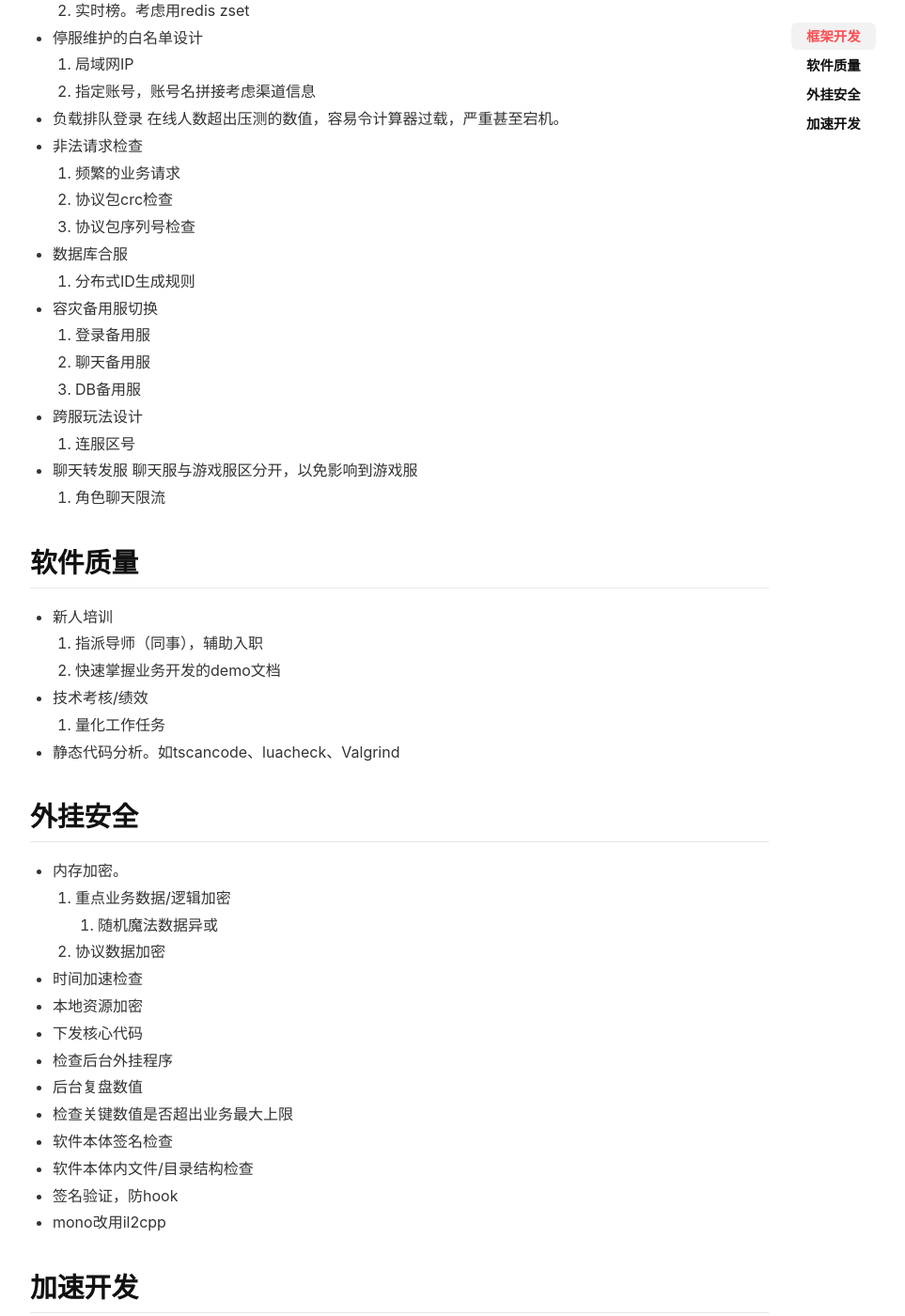
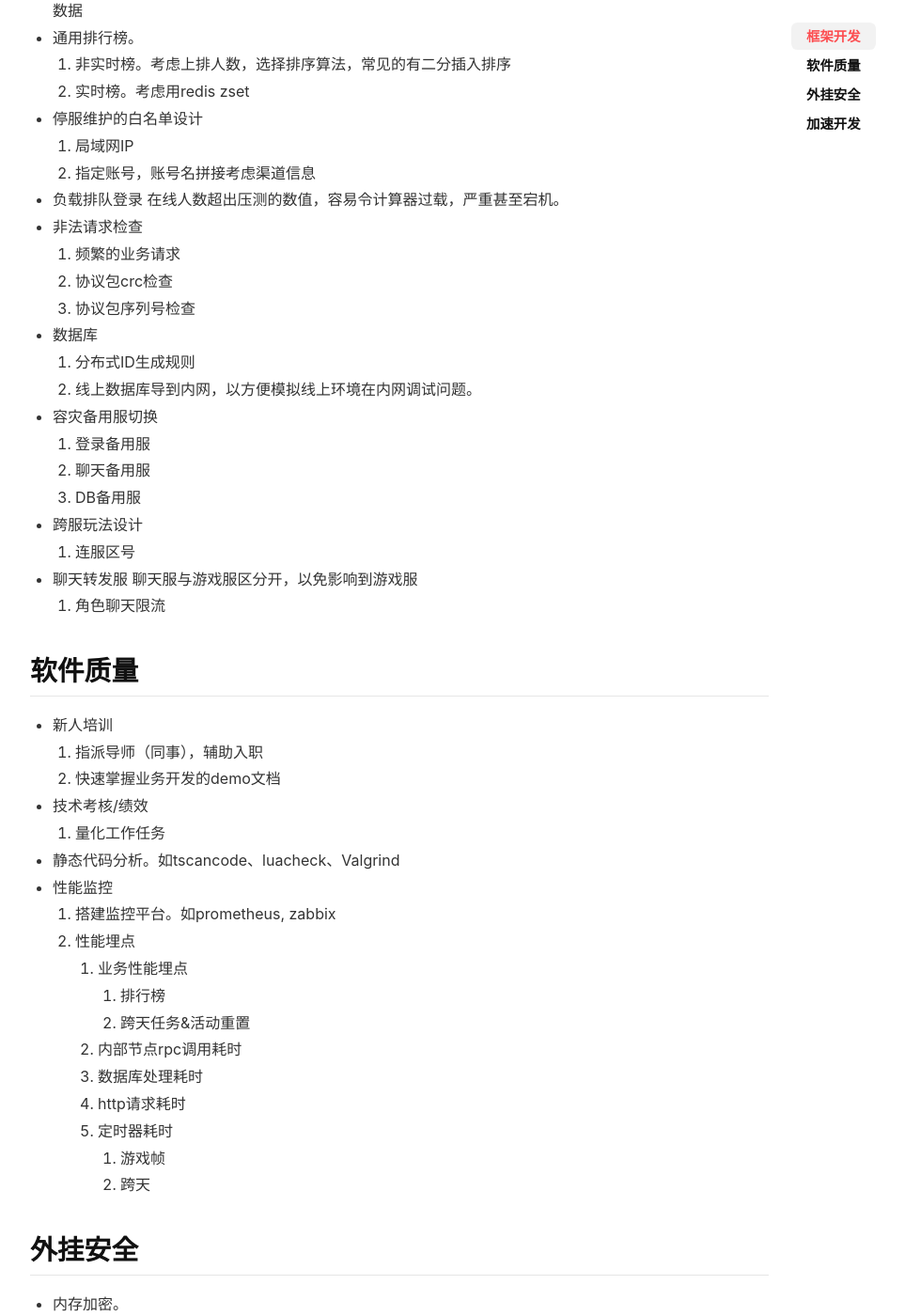
Before and after one commit to lizijie/lizijie.github.io, a Jekyll site: the page built from _posts/2021-10-10-游戏开发纲领.md, in a window 1280 px wide and 1400 px high, scrolled down 3974 px. Shown: the whole window at 94% size, without its empty margins (105-1068 px from the left). Built offline with Jekyll 4.4.1, drawn with Linux system fonts in a browser that asks for light colours; nearby versions of some CDN libraries; comment, search, counter and statistics services are not loaded; some of the changed text lies outside the part shown.

Commit message:
update 2021-10-10-游戏开发纲领

```diff
--- a/_posts/2021-10-10-游戏开发纲领.md
+++ b/_posts/2021-10-10-游戏开发纲领.md
@@ -63,6 +63,9 @@ tags: 游戏开发
   3. 日期函数
 * 业务配置表
     1. 配置字段只读不可改警报
+    2. 可配置字段不导出
+
+* 错误码设计，外部/内部错误分段
 
 * GC性能
   1. lua配置表，取消内部GC扫描消耗。[luajit-table-const](https://github.com/Drecik/luajit-table-const)
@@ -71,6 +74,7 @@ tags: 游戏开发
 
 * 生产环境设置日志输出级别。
 * 支持对指定角色设置日志开关
+* 搭建日志聚合平台。如elk
 
 #### 热更
 
@@ -157,8 +161,9 @@ tags: 游戏开发
     2. 协议包crc检查
     3. 协议包序列号检查
 
-* 数据库合服
+* 数据库
     1. 分布式ID生成规则
+    2. 线上数据库导到内网，以方便模拟线上环境在内网调试问题。
 
 * 容灾备用服切换
     1. 登录备用服
@@ -180,6 +185,19 @@ tags: 游戏开发
     1. 量化工作任务
 * 静态代码分析。如tscancode、luacheck、Valgrind
 
+* 性能监控
+    1. 搭建监控平台。如prometheus, zabbix
+    2. 性能埋点
+        1. 业务性能埋点
+            1. 排行榜
+            2. 跨天任务&活动重置
+        2. 内部节点rpc调用耗时
+        3. 数据库处理耗时
+        4. http请求耗时
+        5. 定时器耗时
+            1. 游戏帧
+            2. 跨天
+
 ## 外挂安全
 * 内存加密。
 	1. 重点业务数据/逻辑加密
@@ -195,6 +213,9 @@ tags: 游戏开发
 * 软件本体内文件/目录结构检查
 * 签名验证，防hook
 * mono改用il2cpp
+* 用户输入检查
+    1. 正负数值检查，如购买数量不可能是负数
+    2. 下/上限数值检查，如游戏数值超出策划理论上限
 
 ## 加速开发
 * 工程创建脚本化
@@ -208,7 +229,7 @@ tags: 游戏开发
     1. 异常上报
         1. 邮件推送
         2. 前端推送
-    2. 问题处理人定位及反馈。如使用svn blame
+    2. 问题处理人定位及反馈，如使用svn blame
 
 **纯前端：**
 * 冗余资源检查
```
